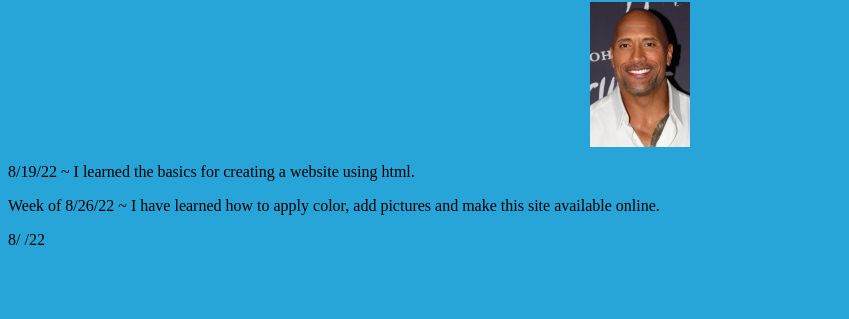
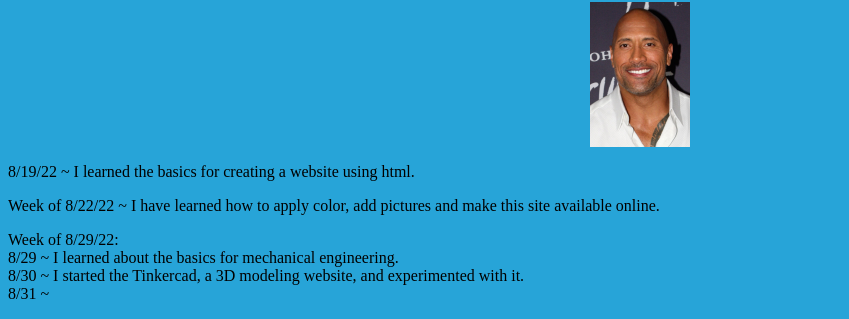
Before and after one commit to JEngineering7/Engineering-Website, a plain HTML site: page index.html in a window 1280 px wide. Shown: the part 485-804 px from the top of the page, without its empty margins (0-849 px from the left). Drawn offline with Linux system fonts and the light colour scheme.

Commit message:
Add files via upload

```diff
--- a/index.html
+++ b/index.html
@@ -16,10 +16,16 @@
             8/19/22 ~ I learned the basics for creating a website using html.
         </p>
         <p>
-            Week of 8/26/22 ~ I have learned how to apply color, add pictures and make this site available online.
+            Week of 8/22/22 ~ I have learned how to apply color, add pictures and make this site available online.
         </p>
         <p>
-            8/ /22
+            Week of 8/29/22:
+            <br>
+            8/29 ~ I learned about the basics for mechanical engineering.
+            <br>
+            8/30 ~ I started the Tinkercad, a 3D modeling website, and experimented with it.
+            <br>
+            8/31 ~
         </p>
     </body>
 
```
